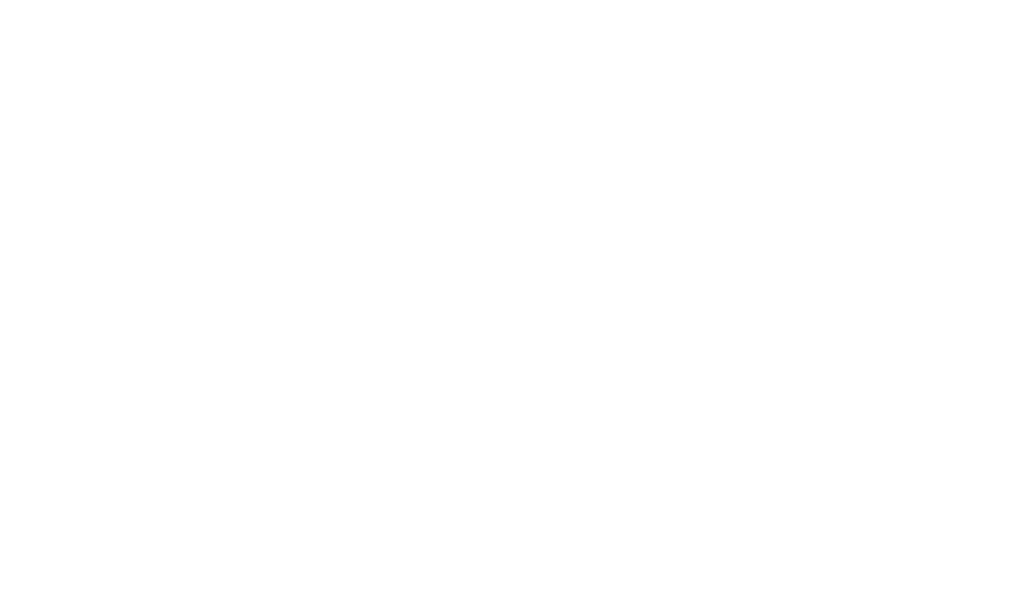
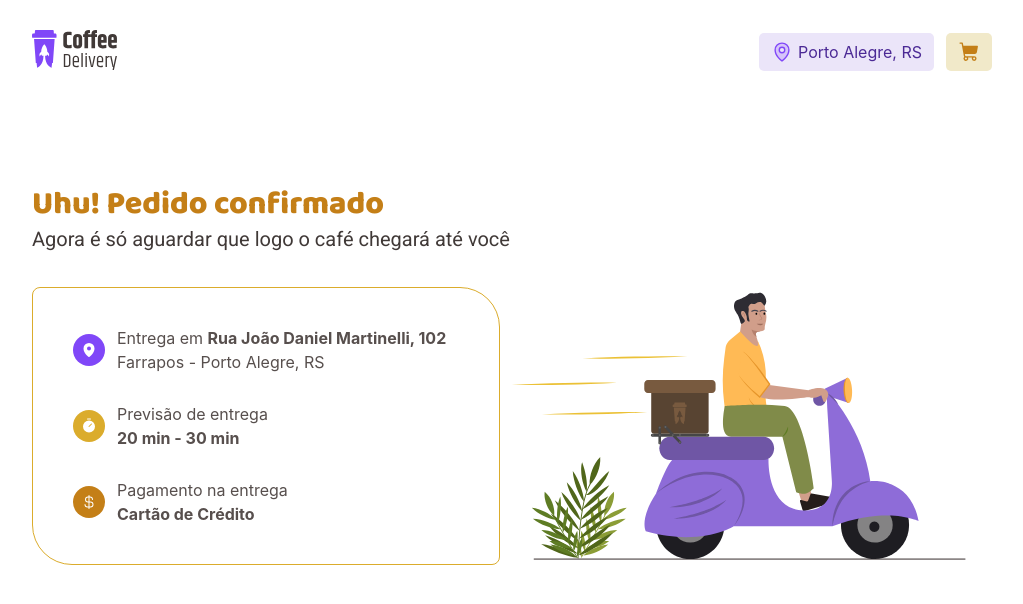
Before and after one commit to luisgustavofaria/coffee-delivery, a React (Vite) app: page /success in a window 1280 px wide. Before the commit this address had no page. Shown: the top 604 px of the page, without its empty margins (128-1151 px from the left). Built offline with nearby package versions, Linux system fonts and the light colour scheme.

Commit message:
criado pages Success

```diff
--- a/src/Router/Router.tsx
+++ b/src/Router/Router.tsx
@@ -2,6 +2,7 @@
 import { Home } from '../pages/Home';
 import { Checkout } from '../pages/Checkout';
 import { DefaultLayout } from '../layouts/DefaultLayout';
+import { Success } from '../pages/Success';
 
 export function Router() {
   return (
@@ -9,6 +10,7 @@
       <Route path="/" element={<DefaultLayout />}>
         <Route path="/" element={<Home />} />
         <Route path="/checkout" element={<Checkout />} />
+        <Route path="/success" element={<Success />} />
       </Route>
     </Routes>
   );
--- a/src/pages/Checkout/styles.ts
+++ b/src/pages/Checkout/styles.ts
@@ -73,11 +73,17 @@
 
   input {
     background-color: #ededed;
-    border: none;
-    padding: 12px;
+    border: none; //tirar borda do input
+    outline: none; //tirar borda do input focus
+    padding: 11px;
     border-radius: 5px;
     ${typography.fonts.textS}
     color: ${(props) => props.theme.colors['base-label']};
+    border: 1px solid transparent;
+  }
+
+  input:focus {
+    border-color: ${(props) => props.theme.colors.yellow};
   }
 `;
 
@@ -103,6 +109,11 @@
     flex: 1;
     cursor: pointer;
     border-radius: 5px;
+  }
+
+  :focus {
+    border: 1px solid #8047f8;
+    background-color: ${(props) => props.theme.colors['base-card']};
   }
 `;
 
@@ -192,9 +203,18 @@
   align-items: center;
   padding: 5px 8px;
   gap: 5px;
+  cursor: pointer;
 
   svg {
     color: ${(props) => props.theme.colors.purple};
+  }
+
+  &:hover {
+    background-color: ${(props) => props.theme.colors['base-hover']};
+
+    svg {
+      color: ${(props) => props.theme.colors['purple-dark']};
+    }
   }
 `;
 export const TotalSection = styled.div`
@@ -225,28 +245,12 @@
   border-radius: 8px;
   text-align: center;
 
+  &:hover {
+    background-color: ${(props) => props.theme.colors['yellow-dark']};
+  }
+
   span {
     ${typography.fonts.buttonG}
     color: ${(props) => props.theme.colors.white};
   }
 `;
-
-/* img {
-    width: 64px;
-  }
-
-  > div {
-    display: flex;
-    flex-direction: column;
-
-
-
-    div:nth-child(2) {
-      display: flex;
-      gap: 5px;
-      padding: 8px;
-
-    }
-    div:nth-child(3) {
-    }
-  } */
--- a/src/pages/Home/CardCoffes/index.tsx
+++ b/src/pages/Home/CardCoffes/index.tsx
@@ -46,9 +46,13 @@
 
         <DivQuantityInput>
           <QuantityInput>
-            <Minus size={14} />
+            <button>
+              <Minus size={14} />
+            </button>
             <span>1</span>
-            <Plus size={14} />
+            <button>
+              <Plus size={14} />
+            </button>
           </QuantityInput>
           <ButtonShoppingCart>
             <ShoppingCartSimple size={20} color="#ffffff" weight="fill" />
--- a/src/pages/Home/CardCoffes/styles.ts
+++ b/src/pages/Home/CardCoffes/styles.ts
@@ -3,6 +3,7 @@
 
 export const ContainerCard = styled.div`
   background-color: #f3f2f2;
+  position: relative;
 
   width: 256px;
   height: 310px;
@@ -45,10 +46,12 @@
 `;
 
 export const CoffeePrice = styled.div`
+  position: absolute;
   display: flex;
   align-items: center;
-  margin-top: 33px;
+
   gap: 20px;
+  bottom: 20px;
 `;
 
 export const Price = styled.div`
@@ -73,25 +76,43 @@
 `;
 
 export const QuantityInput = styled.div`
-  padding: 7px 10px 7px 10px;
+  padding: 3px 0px 3px 0px;
 
   display: flex;
   align-items: center;
   background-color: #e6e5e5;
-  gap: 7px;
+  gap: 5px;
   border-radius: 5px;
+
+  svg {
+    color: ${(props) => props.theme.colors.purple};
+  }
+
+  button {
+    border: none;
+    background-color: transparent;
+    cursor: pointer;
+    display: flex;
+    align-items: center;
+
+    &:first-child {
+      padding: 7px 3px 7px 5px;
+    }
+    &:last-child {
+      padding: 7px 5px 7px 3px;
+    }
+
+    &:hover {
+      svg {
+        color: ${(props) => props.theme.colors['purple-dark']};
+        transform: scale(1.3);
+      }
+    }
+  }
 
   span {
     ${typography.fonts.textM}
     color: #272221;
-  }
-
-  svg {
-    color: #8047f8;
-    cursor: pointer;
-    &:hover {
-      color: #4b2995;
-    }
   }
 `;
 
--- /dev/null
+++ b/src/pages/Success/index.tsx
@@ -0,0 +1,68 @@
+import { CurrencyDollar, MapPin, Timer } from '@phosphor-icons/react';
+import {
+  ContainerSuccess,
+  DeliveryInformationGroup,
+  Information,
+  InformationGroup,
+} from './styled';
+
+export function Success() {
+  return (
+    <ContainerSuccess>
+      <span>Uhu! Pedido confirmado</span>
+      <span>Agora é só aguardar que logo o café chegará até você</span>
+      <DeliveryInformationGroup>
+        <InformationGroup>
+          <Information>
+            <div>
+              <MapPin
+                size={16}
+                style={{ backgroundColor: '#8047F8' }}
+                color="white"
+                weight="fill"
+              />
+            </div>
+            <div>
+              <span>
+                Entrega em <strong>Rua João Daniel Martinelli, 102</strong>
+              </span>
+              <span>Farrapos - Porto Alegre, RS</span>
+            </div>
+          </Information>
+          <Information>
+            <div>
+              <Timer
+                size={16}
+                style={{ backgroundColor: '#DBAC2C' }}
+                color="white"
+                weight="fill"
+              />
+            </div>
+            <div>
+              <span>Previsão de entrega </span>
+              <span>
+                <strong>20 min - 30 min</strong>
+              </span>
+            </div>
+          </Information>
+          <Information>
+            <div>
+              <CurrencyDollar
+                size={16}
+                style={{ backgroundColor: '#C47F17' }}
+                color="white"
+              />
+            </div>
+            <div>
+              <span>Pagamento na entrega</span>
+              <span>
+                <strong>Cartão de Crédito</strong>
+              </span>
+            </div>
+          </Information>
+        </InformationGroup>
+        <img src="/images/delivery.svg" alt="" />
+      </DeliveryInformationGroup>
+    </ContainerSuccess>
+  );
+}
--- /dev/null
+++ b/src/pages/Success/styled.ts
@@ -0,0 +1,79 @@
+import { styled } from 'styled-components';
+import { typography } from '../../styles/themes/typography';
+
+export const ContainerSuccess = styled.div`
+  margin-top: 80px;
+
+  > span {
+    display: flex;
+    gap: 4px;
+
+    &:nth-child(1) {
+      ${typography.fonts.titleL}
+      color: ${(props) => props.theme.colors['yellow-dark']};
+    }
+
+    &:nth-child(2) {
+      ${typography.fonts.textL}
+      color: ${(props) => props.theme.colors['base-subtitle']};
+    }
+  }
+`;
+
+export const DeliveryInformationGroup = styled.div`
+  display: flex;
+  justify-content: space-between;
+  margin-top: 28px;
+`;
+export const InformationGroup = styled.div`
+  width: 526px;
+  display: flex;
+  flex-direction: column;
+  gap: 32px;
+  padding: 40px;
+  border: 1px solid ${(props) => props.theme.colors.yellow};
+  border-radius: 8px 40px;
+  align-self: center;
+`;
+export const Information = styled.div`
+  display: flex;
+  align-items: center;
+  gap: 12px;
+
+  span {
+    color: ${(props) => props.theme.colors['base-text']};
+  }
+
+  svg {
+    display: flex;
+    align-items: center;
+  }
+
+  &:nth-child(1) {
+    div:first-child {
+      border-radius: 999px;
+      padding: 8px;
+      background-color: ${(props) => props.theme.colors.purple};
+    }
+  }
+  &:nth-child(2) {
+    div:first-child {
+      padding: 8px;
+      border-radius: 999px;
+      background-color: ${(props) => props.theme.colors.yellow};
+    }
+  }
+  &:nth-child(3) {
+    div:first-child {
+      padding: 8px;
+      border-radius: 999px;
+      background-color: ${(props) => props.theme.colors['yellow-dark']};
+    }
+  }
+
+  div:nth-child(2) {
+    display: flex;
+    flex-direction: column;
+    gap: 4px;
+  }
+`;
```
